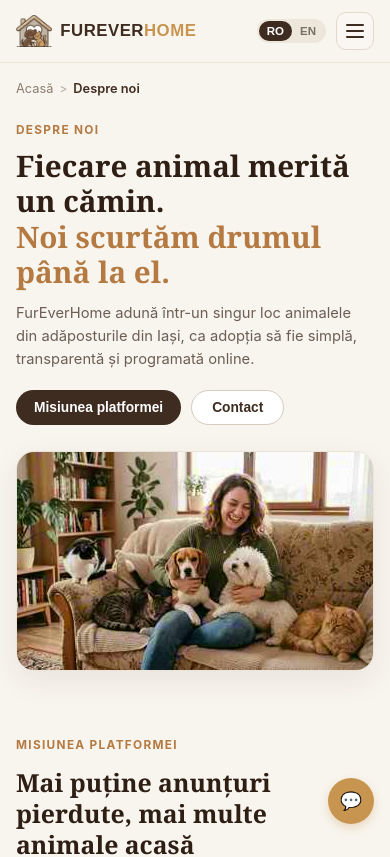
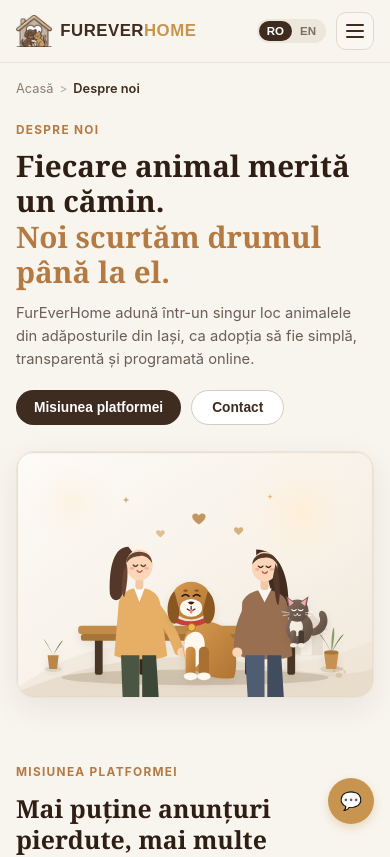
Before and after one commit to Fur-Ever-Home/FurEverHome-FE, a React (Vite) app: page /despre-noi in a window 390 px wide. Shown: the top 857 px of the page. Built offline with nearby package versions, Linux system fonts and the light colour scheme; no server answers; a web font is replaced by a local one.

Commit message:
Inlocuire-imagine-hero-DespreNoi-cu-ilustratie-in-format-vectorial-SVG-pentru-claritate-maxima

```diff
--- a/src/pages/DespreNoi.css
+++ b/src/pages/DespreNoi.css
@@ -325,8 +325,9 @@ html, body {
 
 .dn-hero-image {
   width: 100%;
-  max-width: 480px;
-  height: 310px;
+  max-width: 490px;
+  height: auto;
+  aspect-ratio: 640 / 440;
   object-fit: cover;
   border-radius: 22px;
   box-shadow: 0 10px 30px rgba(63, 44, 32, 0.08);
--- a/src/pages/DespreNoi.mobile.css
+++ b/src/pages/DespreNoi.mobile.css
@@ -223,7 +223,8 @@
   .despre-noi-page .dn-hero-image {
     width: 100%;
     max-width: 100%;
-    height: 220px;
+    height: auto;
+    aspect-ratio: 640 / 440;
     border-radius: 18px;
     object-fit: cover;
   }
--- a/src/pages/DespreNoi.tsx
+++ b/src/pages/DespreNoi.tsx
@@ -3,7 +3,7 @@ import { Link } from 'react-router-dom';
 import Header from '../components/Header';
 import Footer from '../components/Footer';
 import FloatingBtn from '../components/floating-btn';
-import heroImage from '../assets/hero-image.png';
+import heroVector from '../assets/hero-vector.svg';
 import { useLanguage } from '../useLanguage';
 import { despreNoiTranslations } from '../despreNoiTranslations';
 import './DespreNoi.css';
@@ -102,7 +102,7 @@ export default function DespreNoi() {
 
             <div className="dn-hero-image-wrapper">
               <img
-                src={heroImage}
+                src={heroVector}
                 alt={t.heroImageAlt}
                 className="dn-hero-image"
               />
```
Also changed, not shown: src/assets/hero-vector.svg (added).
